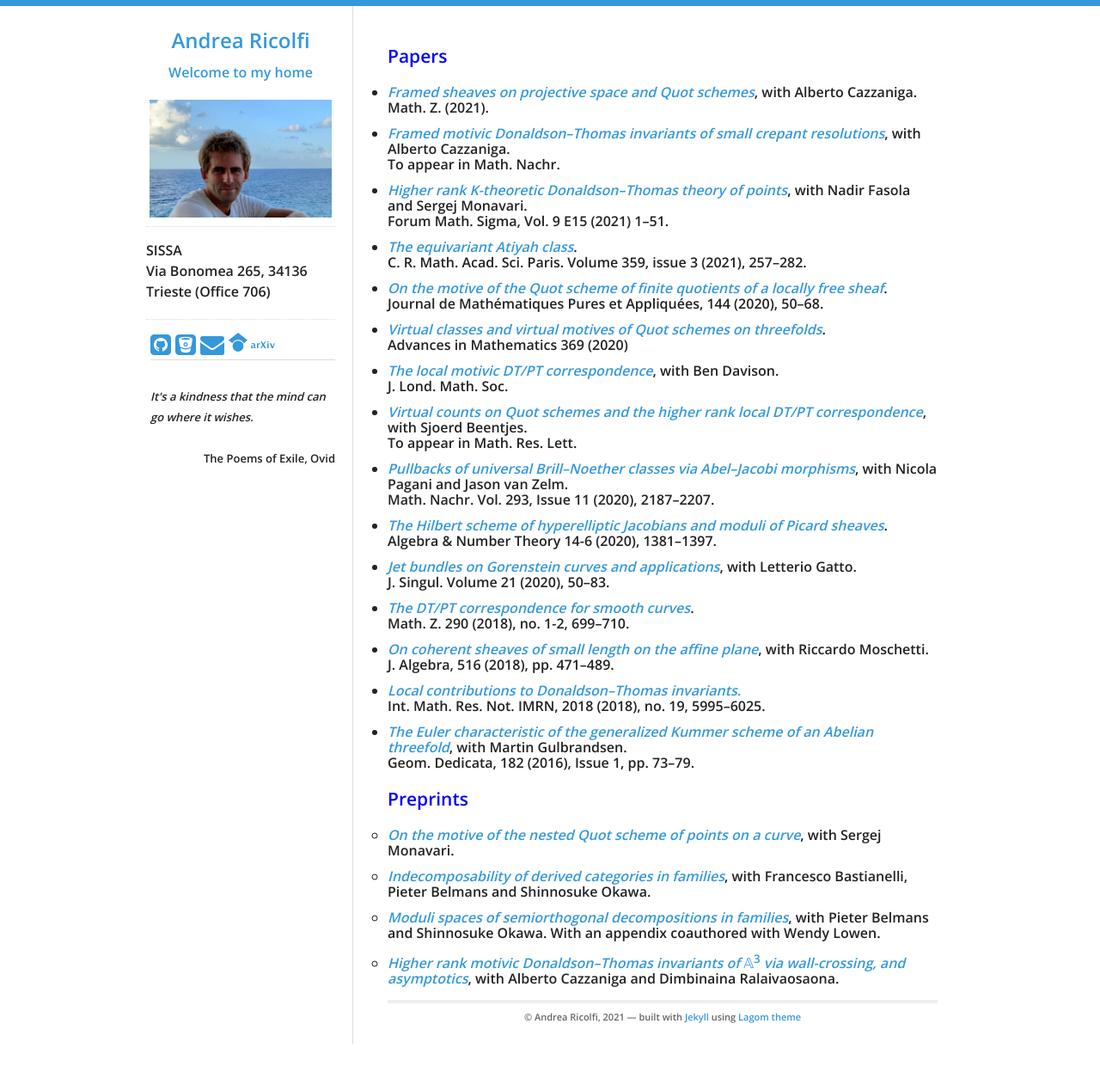
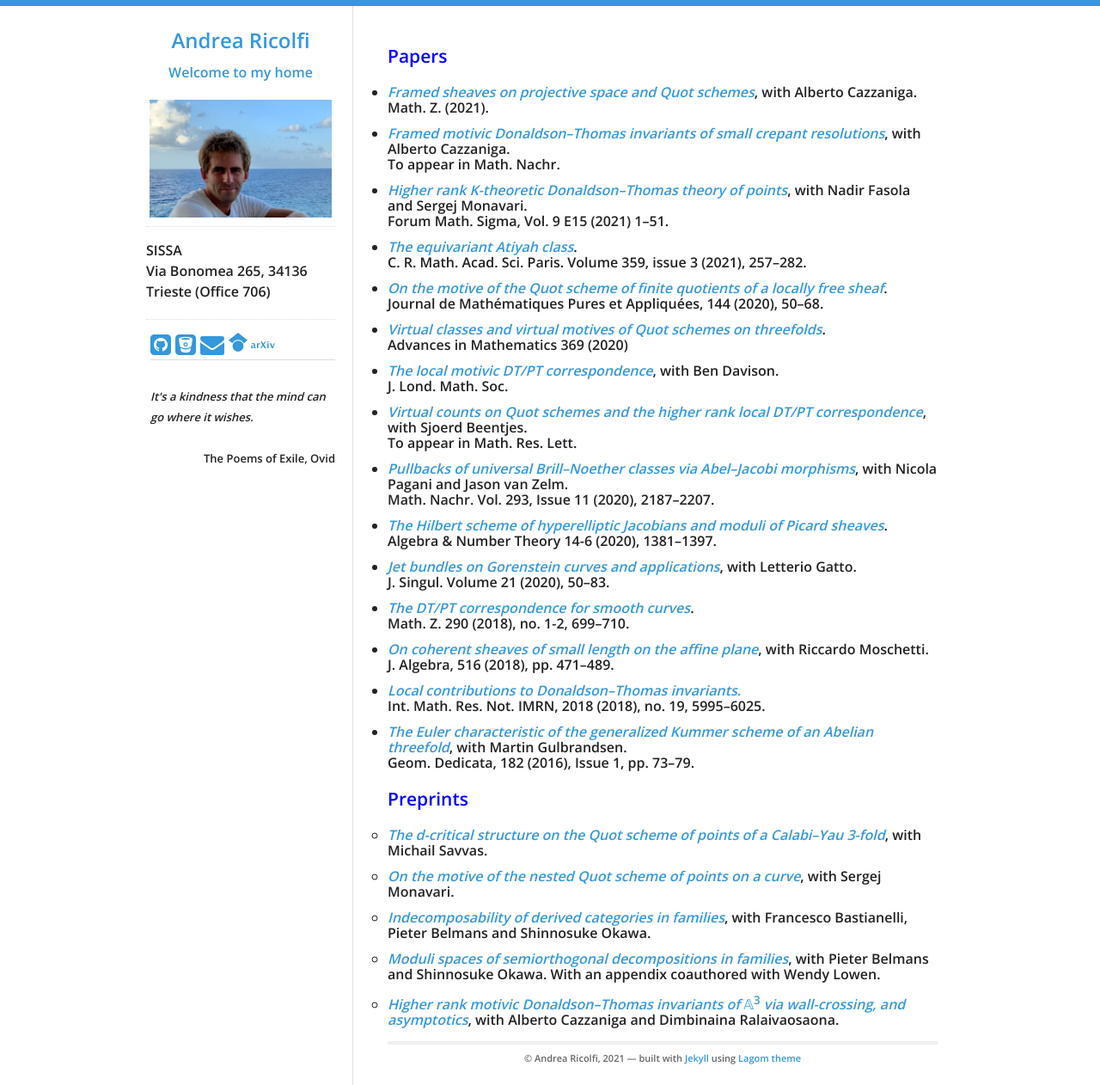
Before and after one commit to atricolfi/atricolfi.github.io, a Jekyll site: the page built from MATHEMATICS/Papers.html, in a window 1280 px wide. Shown: the whole page at 86% size. Built offline with Jekyll 4.4.1, drawn with Linux system fonts in a browser that asks for light colours; before the commit the page ends 1214 px from its top, so only the background shows below that.

Commit message:
Update Papers.html
added d-critical paper

```diff
--- a/MATHEMATICS/Papers.html
+++ b/MATHEMATICS/Papers.html
@@ -111,6 +111,10 @@ Geom. Dedicata, 182 (2016), Issue 1, pp. 73&#8211;79.
 
   <ul style="list-style-type:circle">
 
+     <li><a href="https://arxiv.org/abs/2106.16133"><em>The d-critical structure on the Quot scheme of points of a Calabi&#8211;Yau 3-fold</em></a>,
+         with Michail Savvas.
+     </li>
+
       <li><a href="https://arxiv.org/abs/2106.11817"><em>On the motive of the nested Quot scheme of points on a curve</em></a>,
          with Sergej Monavari.
      </li>
```
